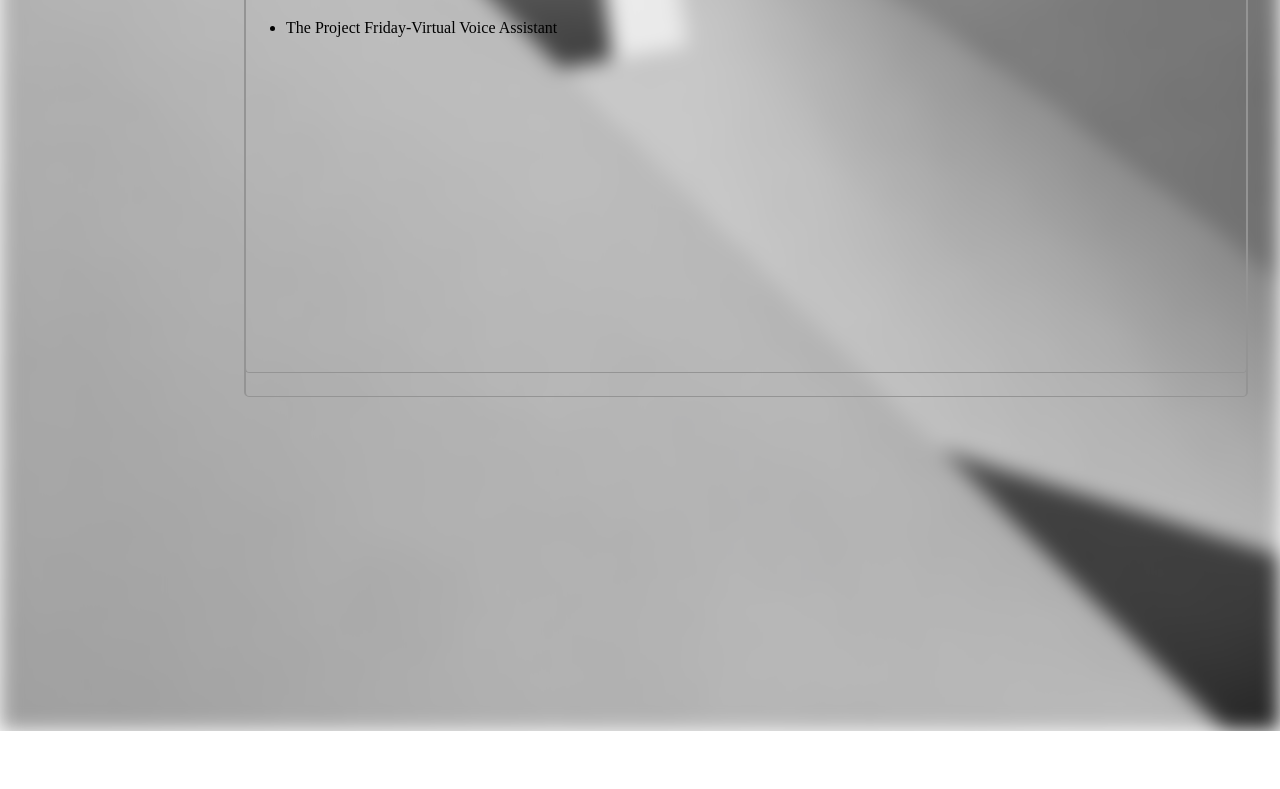
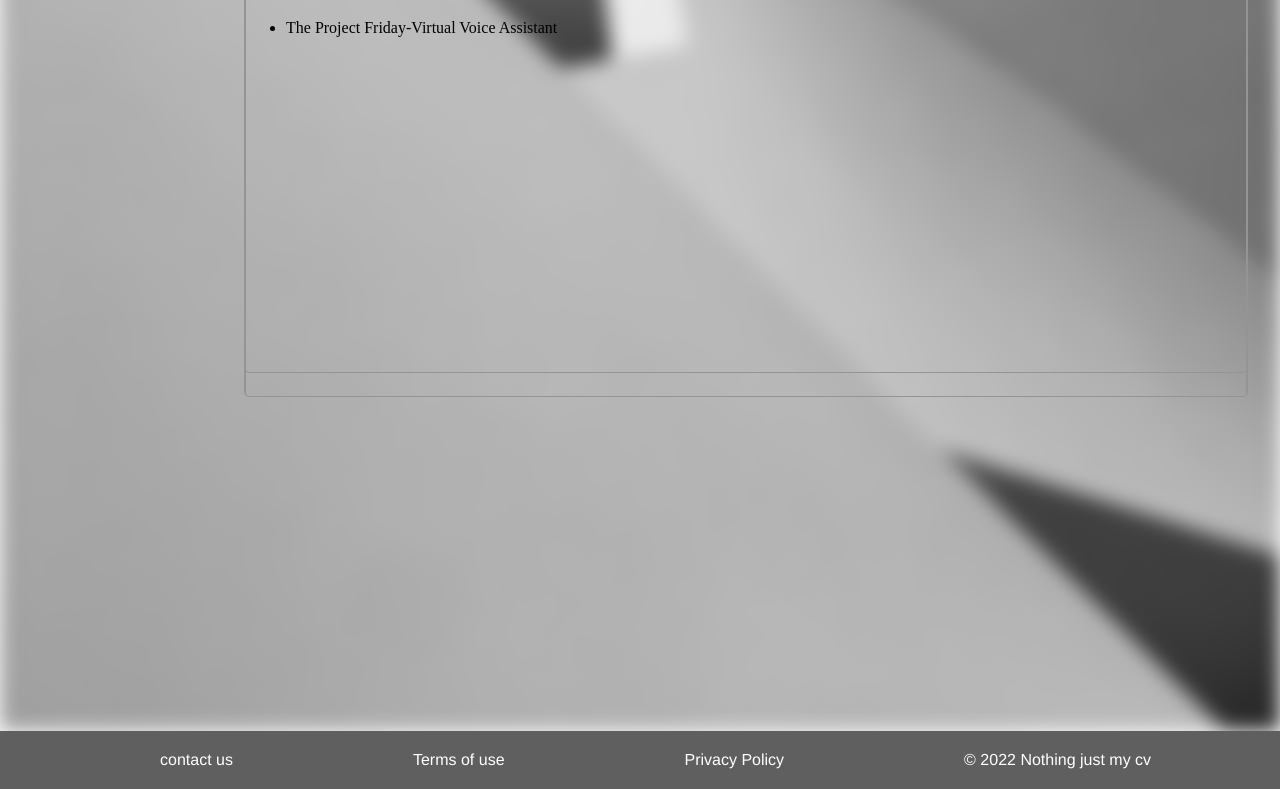
Before and after one commit to Neeraj-2525/Nothing-just-my-cv, a plain HTML site: page index.html in a window 1280 px wide. Shown: the part 869-1658 px from the top of the page. Before the commit the page ends 1600 px from the top, so only its background shows below. Drawn offline with Linux system fonts and the light colour scheme; a web font is replaced by a local one.

Commit message:
committed by Neeraj

```diff
--- a/index.html
+++ b/index.html
@@ -100,12 +100,10 @@
     </main>
 
     <footer>
-        <a href="#">FAQ</a>
-        <a href="#">contact us</a>
+        <a href="contact.html">contact us</a>
         <a href="#">Terms of use</a>
         <a href="#">Privacy Policy</a>
-        <a href="#">Refund Policy</a>
-        <a href="#">&copy; 2021 iamspacefied</a>
+        <a href="index.html">&copy; 2022 Nothing just my cv</a>
     </footer>
 
 </body>
--- a/stylesheet.css
+++ b/stylesheet.css
@@ -209,11 +209,21 @@ nav a :hover{
     color: darkorange;
 }
 
-footer a {
-    position:fixed;
+
+footer{
+    position: absolute;
+    display: inline-block;
+    left: 0;
+    right: 0;
+    background-color: rgb(95, 95, 95);
+    z-index: 4;
+}
+
+footer  a{
     text-decoration: none;
     padding: 20px;
-    text-align: center;
+    margin-left: 140px;
     float: left;
-    color: white;
+    color: rgb(255, 255, 255);
+
 }
```
Also changed, not shown: about.html (+6 -0 lines), contact.html (+6 -0 lines).
